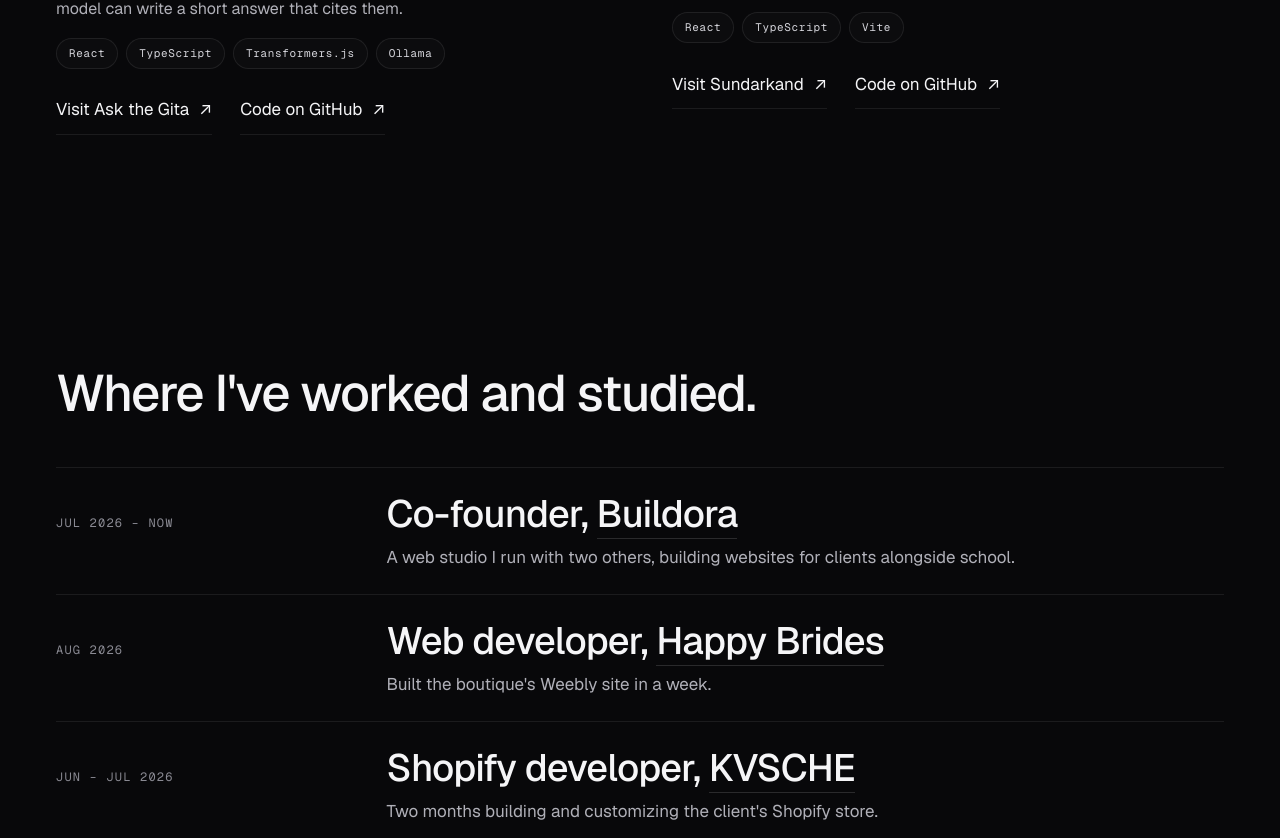
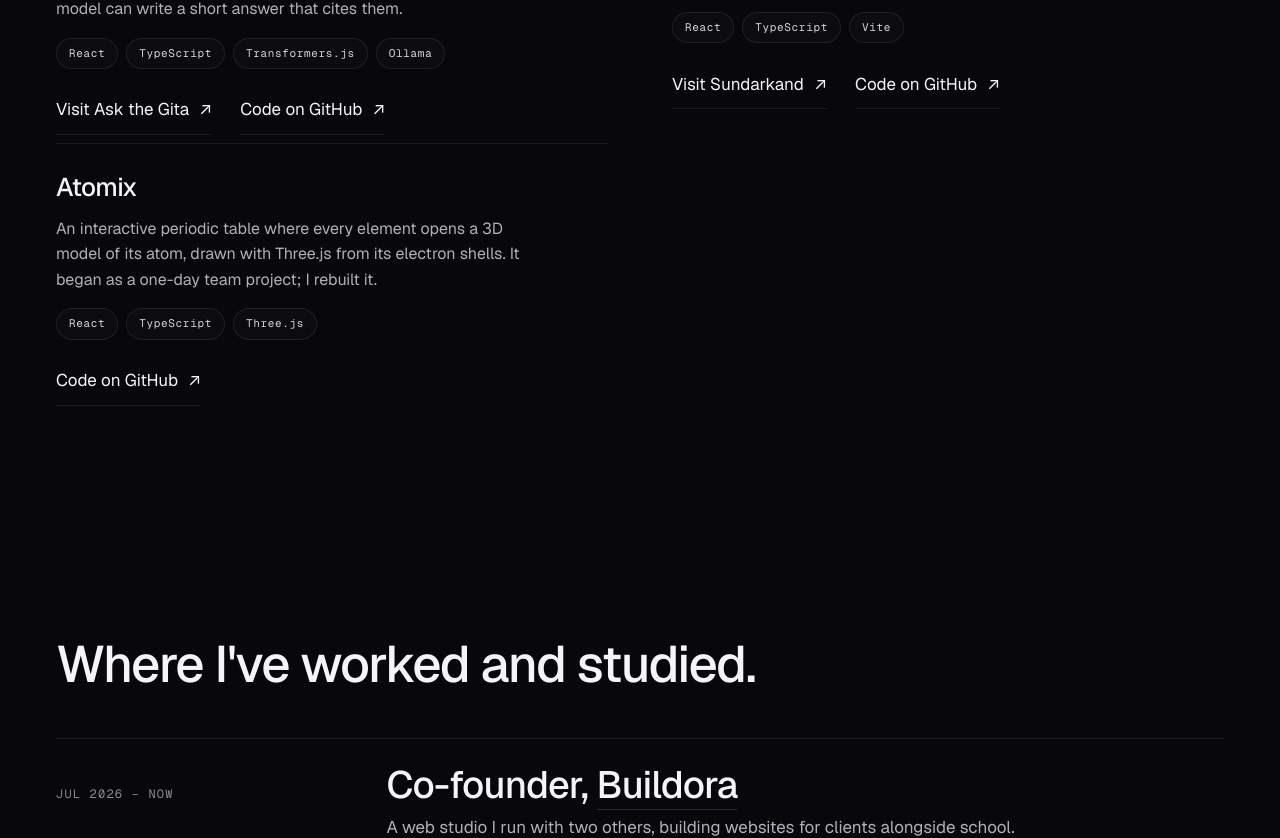
Before and after one commit to KalpKJ/KalpKJ.github.io, a Next.js app: page / in a window 1280 px wide. Shown: the part 2680-3518 px from the top of the page. Built offline with nearby package versions, Linux system fonts and the light colour scheme.

Commit message:
List Atomix under other projects

```diff
--- a/app/content.ts
+++ b/app/content.ts
@@ -107,6 +107,14 @@ export const site = {
       href: "https://kalpkj.github.io/sundarkand/",
       code: "https://github.com/KalpKJ/sundarkand",
     },
+    {
+      name: "Atomix",
+      description:
+        "An interactive periodic table where every element opens a 3D model of its atom, drawn with Three.js from its electron shells. It began as a one-day team project; I rebuilt it.",
+      tags: ["React", "TypeScript", "Three.js"],
+      href: "",
+      code: "https://github.com/KalpKJ/Atomix",
+    },
   ],
 
   experience: {
```
Also changed, not shown: 1 other file (tests, documents, lock files or other folders).
